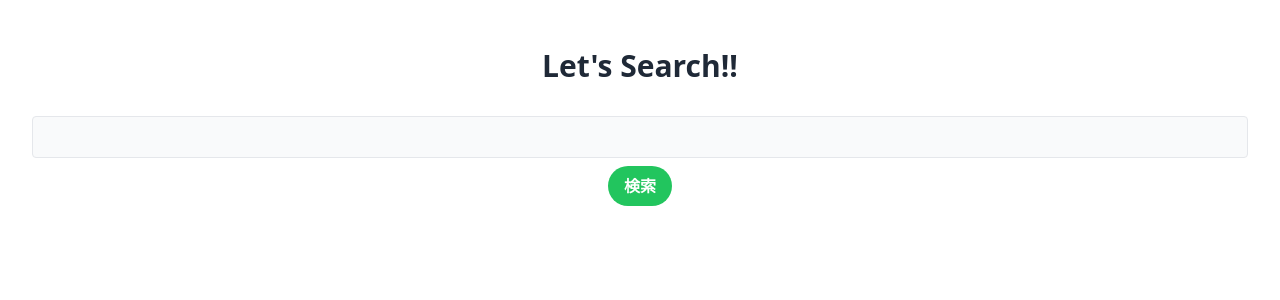
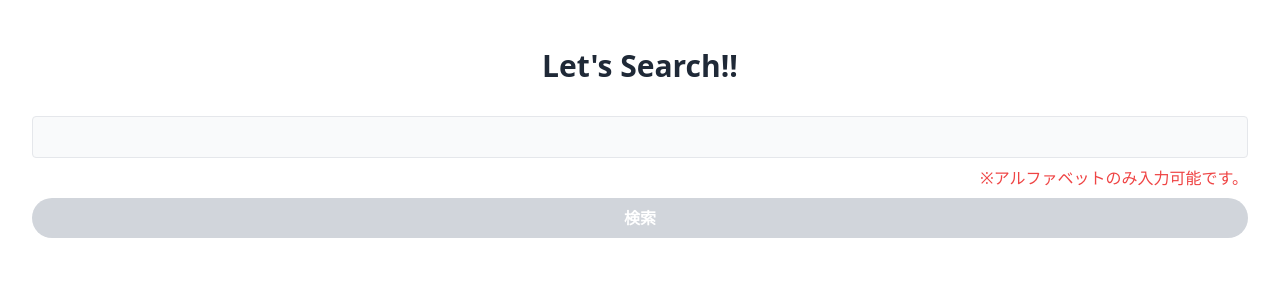
Before and after one commit to Okkun555/vocabulary-stocker-frontend, a Next.js app: page /search in a window 1280 px wide. Shown: the top 300 px of the page. Built offline with nearby package versions, Linux system fonts and the light colour scheme.

Commit message:
feat: 🎸 検索フォームを実装

```diff
--- a/src/features/dictionary/components/SearchForm/index.tsx
+++ b/src/features/dictionary/components/SearchForm/index.tsx
@@ -1,4 +1,5 @@
 import SubmitButton from "@/ui/components/SubmitButton";
+import { useMemo } from "react";
 import { useForm } from "react-hook-form";
 
 type SearchForm = {
@@ -9,7 +10,7 @@ export default function SearchForm() {
   const {
     register,
     handleSubmit,
-    formState: { errors },
+    formState: { isValid },
   } = useForm<SearchForm>();
 
   const onSubmit = (data: SearchForm) => {
@@ -25,12 +26,18 @@ export default function SearchForm() {
 
         <form onSubmit={handleSubmit(onSubmit)}>
           <input
-            {...register("keyword", { required: true })}
+            {...register("keyword", {
+              required: true,
+              pattern: /^[A-Za-z]+$/i,
+            })}
             className="w-full bg-gray-50 text-gray-800 border focus:ring ring-indigo-300 rounded outline-none transition duration-100 px-3 py-2"
           />
+          <p className="text-red-500 mt-2 text-right">
+            ※アルファベットのみ入力可能です。
+          </p>
 
           <div className="text-center mt-2">
-            <SubmitButton text="検索" />
+            <SubmitButton text="検索" disabled={!isValid} />
           </div>
         </form>
       </div>
--- a/src/ui/components/SubmitButton/index.tsx
+++ b/src/ui/components/SubmitButton/index.tsx
@@ -7,11 +7,16 @@ export default function SubmitButton(props: Props) {
   const { text, disabled = false } = props;
 
   const buttonClassName = disabled
-    ? "bg-gray-300 text-white font-bold py-2 px-4 rounded-full"
-    : "bg-green-500 hover:bg-green-700 text-white font-bold py-2 px-4 rounded-full";
+    ? "bg-gray-300 text-white font-bold py-2 px-4 rounded-full w-full"
+    : "bg-green-500 hover:bg-green-700 text-white font-bold py-2 px-4 rounded-full w-full";
 
   return (
-    <button className={buttonClassName} type="submit" disabled={disabled}>
+    <button
+      className={buttonClassName}
+      type="submit"
+      disabled={disabled}
+      data-testid="submit-button"
+    >
       {text}
     </button>
   );
```
Also changed, not shown: 1 other file (tests, documents, lock files or other folders).
